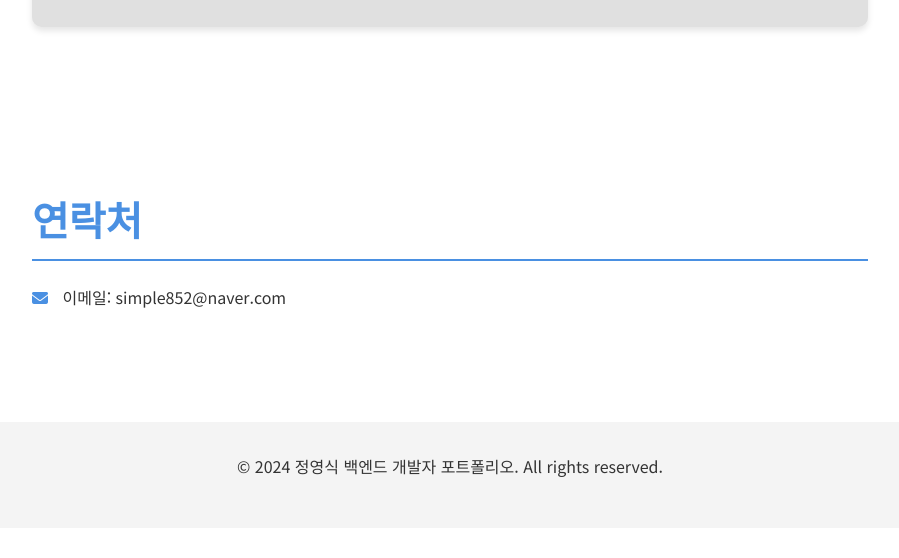
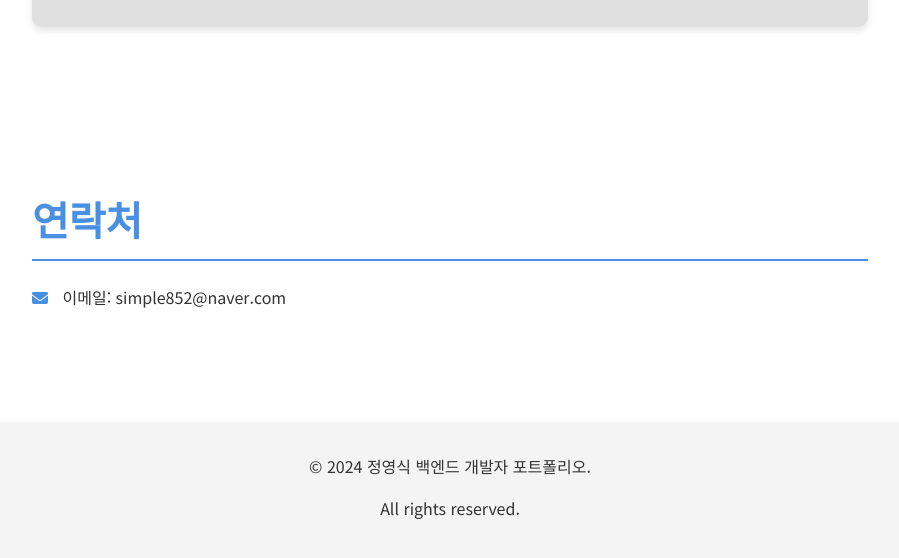
Before and after one commit to simple852/portfolio, a website built with webpack: page index.html in a window 1280 px wide. Shown: the part 3479-4037 px from the top of the page, without its empty margins (190-1089 px from the left). Before the commit the page ends 4007 px from the top, so only its background shows below. Built offline with nearby package versions, Linux system fonts and the light colour scheme.

Commit message:
최종본

```diff
--- a/index.html
+++ b/index.html
@@ -208,7 +208,8 @@
 </main>
 
 <footer>
-  <p>&copy; 2024 정영식 백엔드 개발자 포트폴리오. All rights reserved.</p>
+  <p>&copy; 2024 정영식 백엔드 개발자 포트폴리오.</p>
+  <p> All rights reserved.</p>
 </footer>
 
 <script src="./js/script.js"></script>
```
